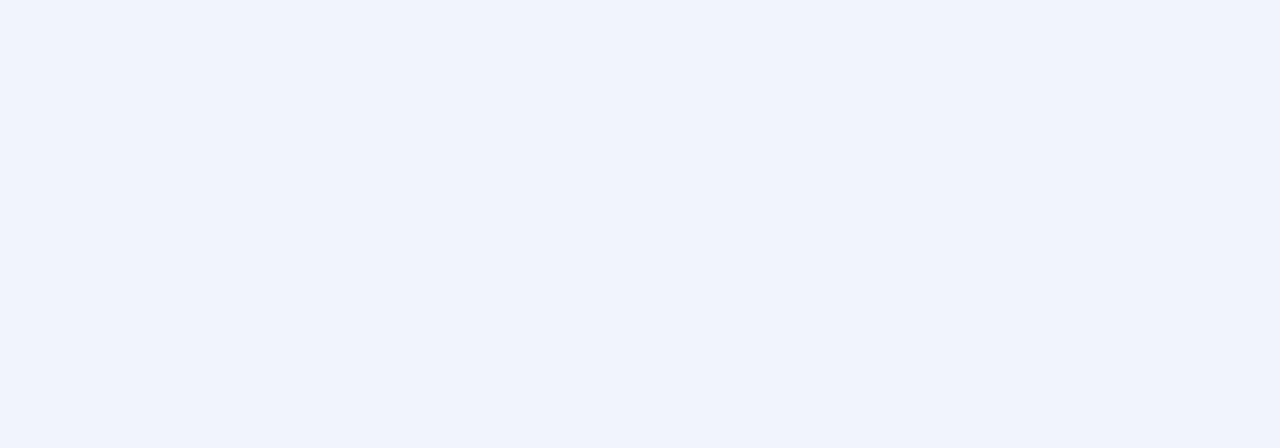
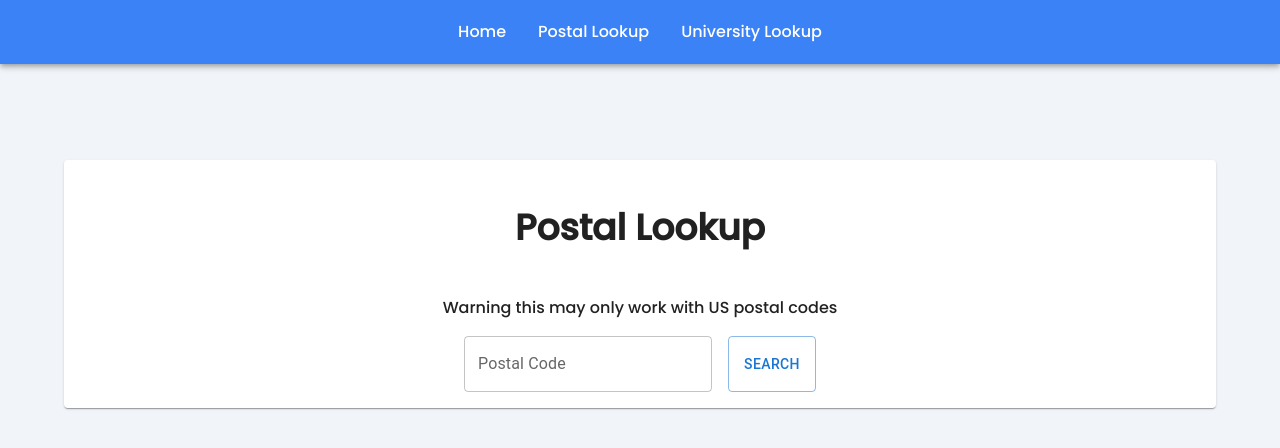
Before and after one commit to amEhlee/elie_launchpad-react-code-challenge, a React (Create React App) app: page /postallookup in a window 1280 px wide. Before the commit this address had no page. Shown: the top 448 px of the page. Built offline with nearby package versions, Linux system fonts and the light colour scheme.

Commit message:
Inital start Question 4 Postal Lookup - route and updated navbar - get request firing and logging to console

```diff
--- a/src/App.js
+++ b/src/App.js
@@ -3,6 +3,7 @@ import React from "react";
 import HomePage from "./pages/HomePage";
 import Navbar from "./components/Navbar";
 import UniversitiesPage from "./pages/UniversitiesPage";
+import PostalLookupPage from "./pages/PostalLookupPage";
 
 export default function App() {
   return (
@@ -11,6 +12,7 @@ export default function App() {
         <Route path="/" element={<Navbar />}>
           <Route index element={<HomePage />} />
           <Route path="university" element={<UniversitiesPage />} />
+          <Route path="postallookup" element={<PostalLookupPage />} />
         </Route>
       </Routes>
     </BrowserRouter>
--- a/src/components/Navbar.js
+++ b/src/components/Navbar.js
@@ -12,7 +12,7 @@ export default function Navbar() {
       >
         <Toolbar className="flex gap-8 justify-center">
           <Link to="/">Home</Link>
-          <Link to="/postal">Postal Lookup</Link>
+          <Link to="/postallookup">Postal Lookup</Link>
           <Link to="/university">University Lookup</Link>
         </Toolbar>
       </AppBar>
--- a/src/pages/PostalLookupPage.js
+++ b/src/pages/PostalLookupPage.js
@@ -1,7 +1,50 @@
-import React from 'react'
+import React, { useState } from "react";
+import {
+  Card,
+  InputLabel,
+  FormControl,
+  TextField,
+  Button,
+} from "@mui/material";
+import axios from "axios";
 
 export default function PostalLookupPage() {
+  const [postalCode, setPostalCode] = useState("");
+  const [data, setData] = useState({});
+
+  function handlePostalLookup() {
+    const postalLookupApi = `https://api.zippopotam.us/us/${postalCode}`;
+
+    axios
+      .get(postalLookupApi)
+      .then((res) => {
+        console.log(res);
+      })
+      .catch((err) => {
+        console.log(err);
+      });
+  }
+
   return (
-    <div>PostalLookupPage</div>
-  )
+    <div className="mt-20 mx-8 text-center p-4">
+      <Card className="flex flex-col gap-4 mx-4 p-4">
+        <h1 className="my-8 mx-4">Postal Lookup</h1>
+        <p>Warning this may only work with US postal codes</p>
+        <FormControl>
+          <div className="flex justify-center gap-4">
+            <TextField
+              label="Postal Code"
+              onChange={(e) => {
+                setPostalCode(e.target.value);
+              }}
+            />
+
+            <Button onClick={handlePostalLookup} variant="outlined">
+              Search
+            </Button>
+          </div>
+        </FormControl>
+      </Card>
+    </div>
+  );
 }
```
